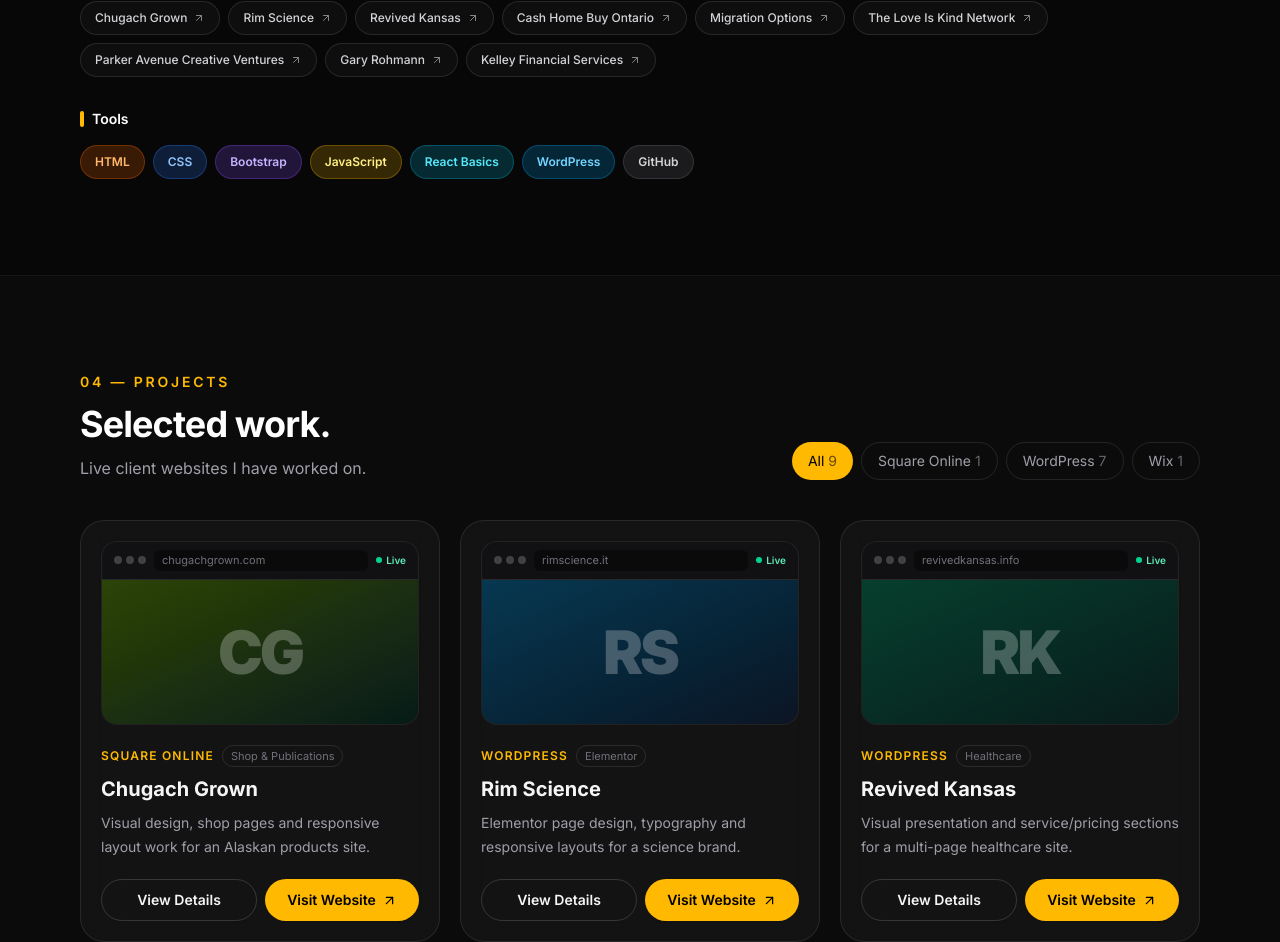
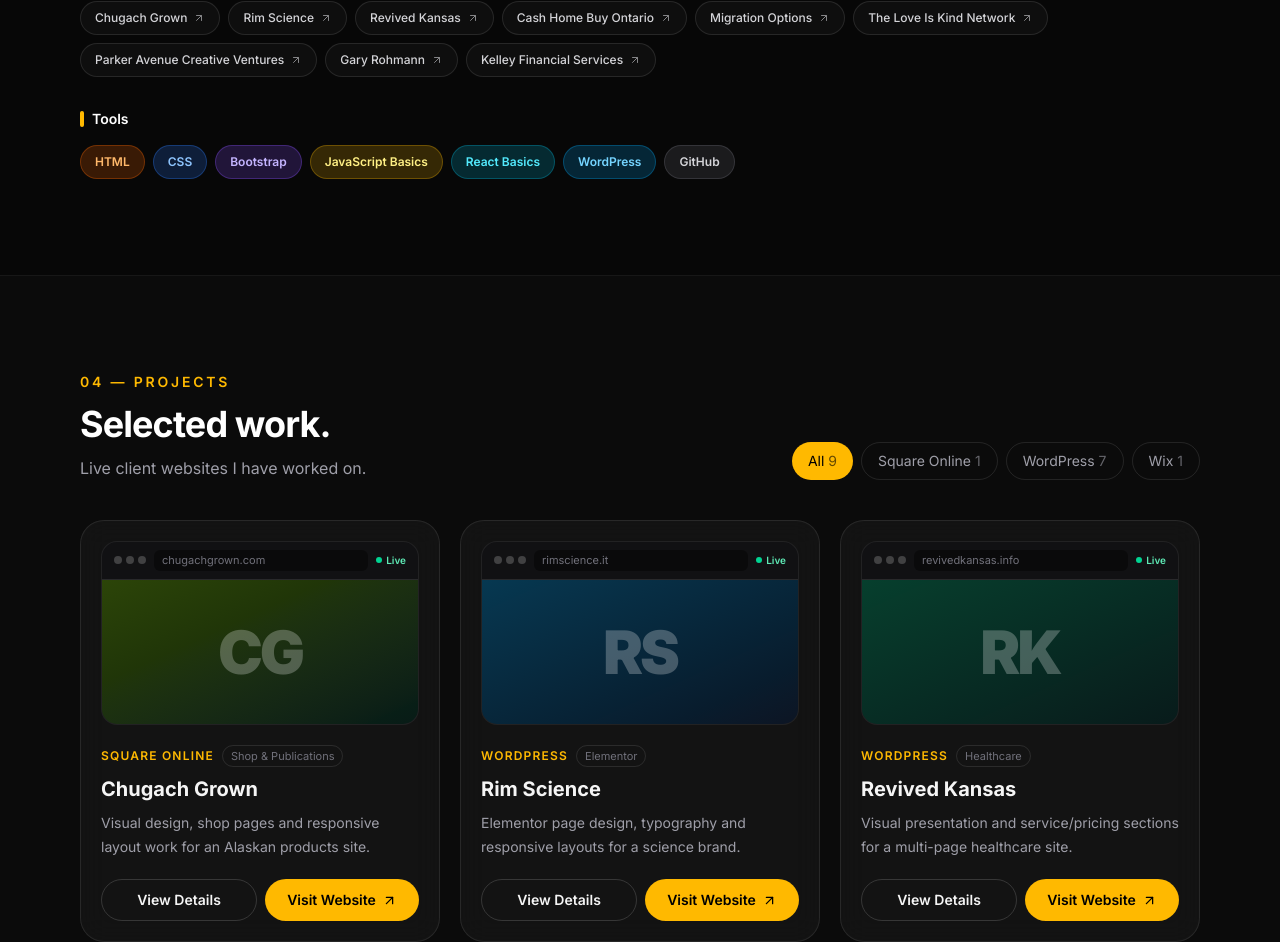
Before and after one commit to Babita-Dhiman/Portfolio, a React (Vite) app: page / in a window 1280 px wide. Shown: the part 2570-3512 px from the top of the page. Built offline with nearby package versions, Linux system fonts and the light colour scheme.

Commit message:
Rename JavaScript tool label to JavaScript Basics

```diff
--- a/src/components/Experience.jsx
+++ b/src/components/Experience.jsx
@@ -17,7 +17,7 @@ const tools = [
   { name: "HTML", color: "bg-orange-500/20 text-orange-300 border-orange-500/30" },
   { name: "CSS", color: "bg-blue-500/20 text-blue-300 border-blue-500/30" },
   { name: "Bootstrap", color: "bg-violet-500/20 text-violet-300 border-violet-500/30" },
-  { name: "JavaScript", color: "bg-yellow-500/20 text-yellow-200 border-yellow-500/30" },
+  { name: "JavaScript Basics", color: "bg-yellow-500/20 text-yellow-200 border-yellow-500/30" },
   { name: "React Basics", color: "bg-cyan-500/20 text-cyan-300 border-cyan-500/30" },
   { name: "WordPress", color: "bg-sky-500/20 text-sky-300 border-sky-500/30" },
   { name: "GitHub", color: "bg-zinc-500/20 text-zinc-300 border-zinc-500/30" },
```
